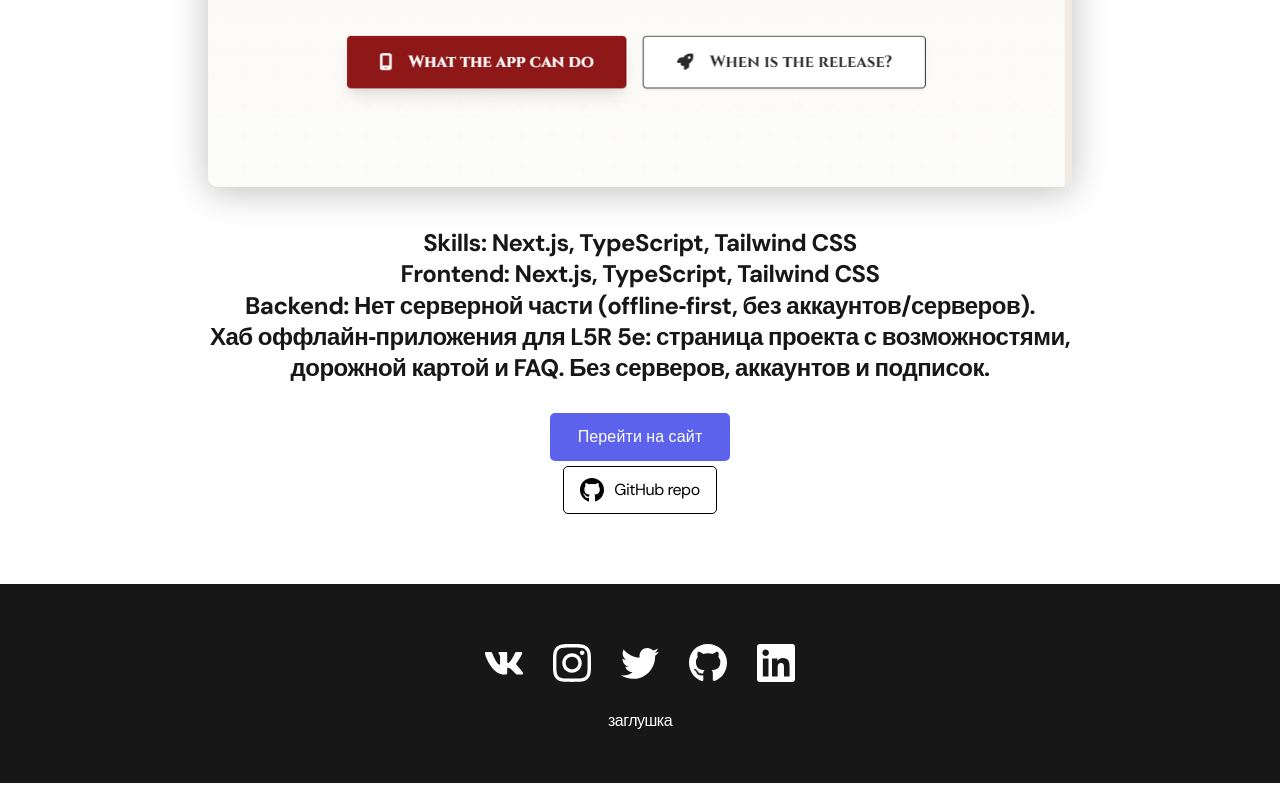
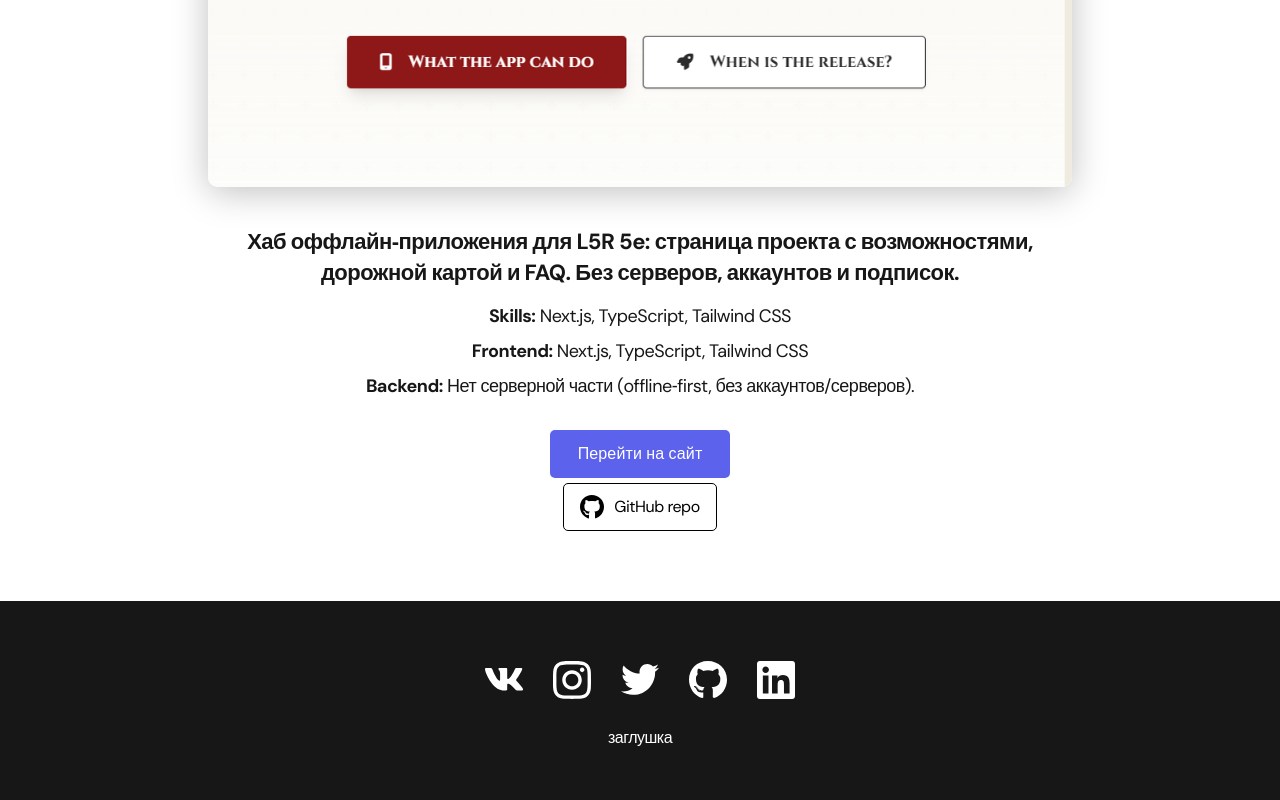
Before and after one commit to batalovmv/portfolioPage, a React (Vite) app: page /portfolioPage/project/1 in a window 1280 px wide. Shown: the part 988-1788 px from the top of the page. Built offline with nearby package versions, Linux system fonts and the light colour scheme.

Commit message:
Improve project details layout and update skills lists

```diff
--- a/src/pages/Home.tsx
+++ b/src/pages/Home.tsx
@@ -18,7 +18,7 @@ const Home = () => {
             <FadeIn>
               <li className="content-list__item">
                 <h2 className="title-2">Backend</h2>
-                <p>NodeJS, MySQL,jwt-token, Docker</p>
+                <p>NodeJS, MySQL, jwt-token, Docker</p>
               </li>
             </FadeIn>
           </ul>
--- a/src/pages/Project.tsx
+++ b/src/pages/Project.tsx
@@ -31,15 +31,35 @@ const Project = () => {
           <img src={project.imgBig} alt={project.title} className="project-details__cover" />
           <FadeIn>
             <div className="project-details__desc">
-              <p>Skills: {project.skills}</p>
-              {project.frontend && <p>Frontend: {project.frontend}</p>}
-              {project.backend && <p>Backend: {project.backend}</p>}
-              {project.description && <p>{project.description}</p>}
+              {project.description && (
+                <p className="project-details__summary">{project.description}</p>
+              )}
+
+              <div className="project-details__stack">
+                <p>
+                  <strong>Skills:</strong> {project.skills}
+                </p>
+                {project.frontend && (
+                  <p>
+                    <strong>Frontend:</strong> {project.frontend}
+                  </p>
+                )}
+                {project.backend && (
+                  <p>
+                    <strong>Backend:</strong> {project.backend}
+                  </p>
+                )}
+              </div>
             </div>
 
             <div className="project-buttons">
               {project.siteLink && (
-                <a href={project.siteLink} target="_blank" className="btn btn-link">
+                <a
+                  href={project.siteLink}
+                  target="_blank"
+                  rel="noreferrer"
+                  className="btn btn-link"
+                >
                   Перейти на сайт
                 </a>
               )}
--- a/src/styles/main.css
+++ b/src/styles/main.css
@@ -197,10 +197,22 @@ body {
 
 .project-details__desc {
   margin-bottom: 30px;
+  line-height: 1.5;
+}
 
+.project-details__summary {
   font-weight: 700;
-  font-size: 24px;
-  line-height: 1.3;
+  font-size: 22px;
+  line-height: 1.4;
+}
+
+.project-details__stack {
+  margin-top: 14px;
+  display: flex;
+  flex-direction: column;
+  gap: 8px;
+  font-weight: 400;
+  font-size: 18px;
 }
 
 /* Content list */
```
